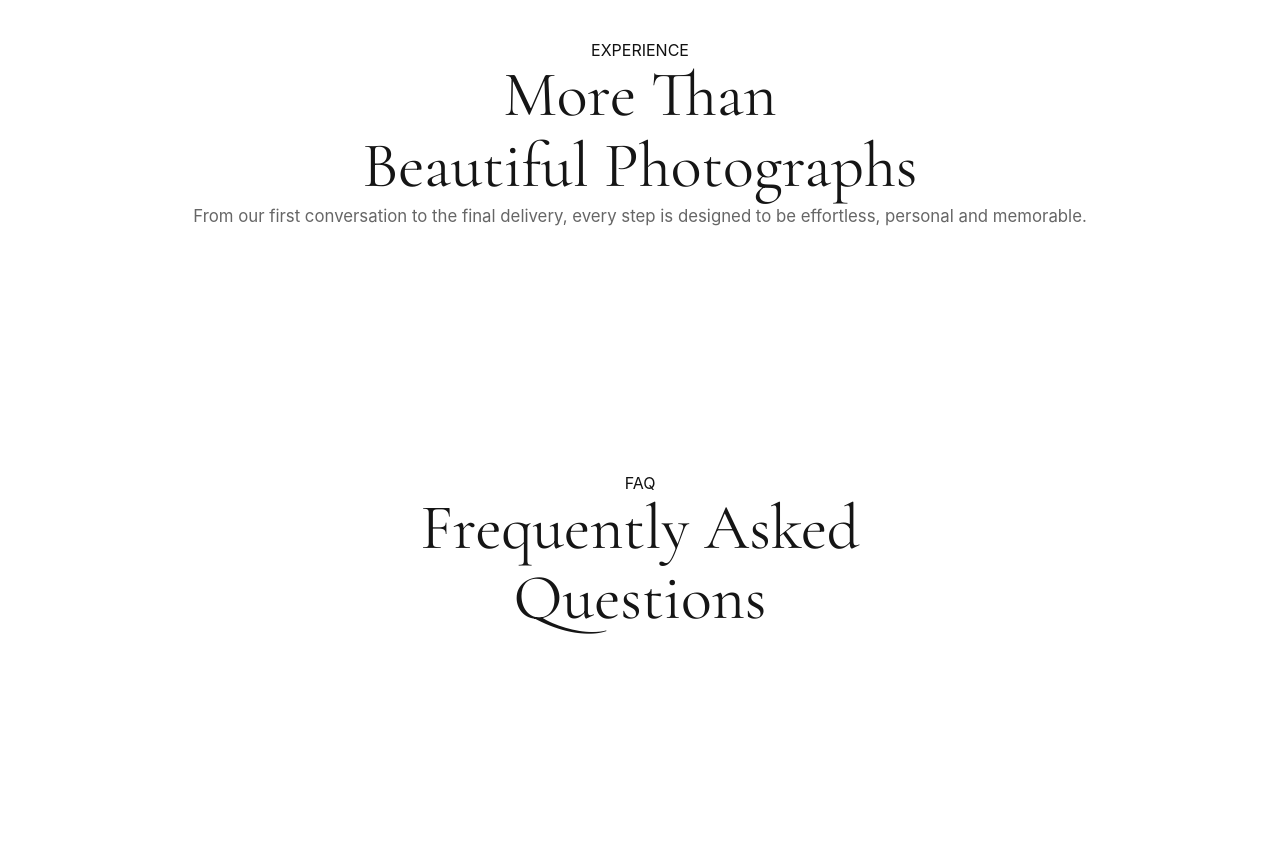
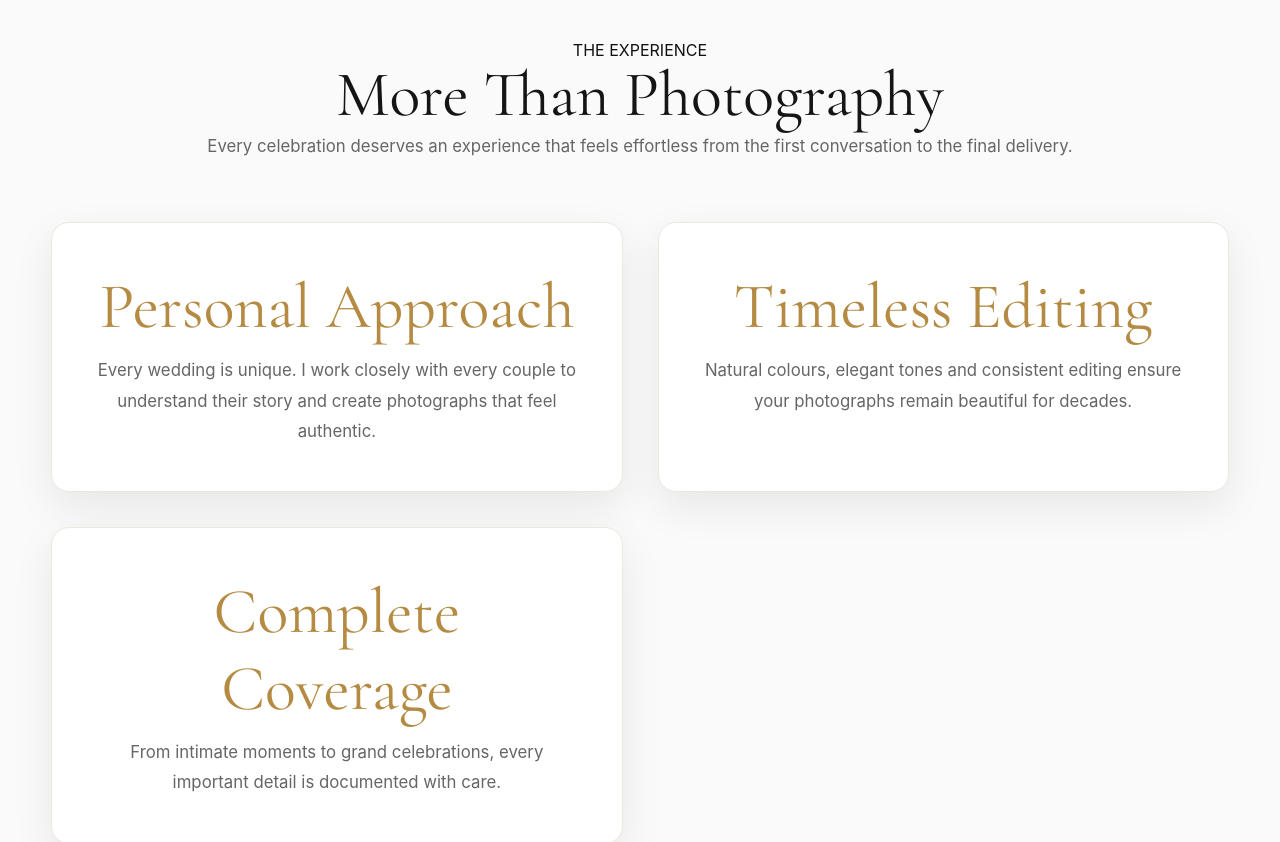
Before and after one commit to rohitohal/rohit-ohal-photography, a React (Vite) app: page /weddings in a window 1280 px wide. Shown: the part 3660-4502 px from the top of the page. Built offline with nearby package versions, Linux system fonts and the light colour scheme.

Commit message:
Build Client Experience section

```diff
--- a/src/components/weddings/ClientExperience.jsx
+++ b/src/components/weddings/ClientExperience.jsx
@@ -1,3 +1,18 @@
+const experiences = [
+  {
+    title: "Personal Approach",
+    text: "Every wedding is unique. I work closely with every couple to understand their story and create photographs that feel authentic."
+  },
+  {
+    title: "Timeless Editing",
+    text: "Natural colours, elegant tones and consistent editing ensure your photographs remain beautiful for decades."
+  },
+  {
+    title: "Complete Coverage",
+    text: "From intimate moments to grand celebrations, every important detail is documented with care."
+  }
+];
+
 export default function ClientExperience() {
   return (
     <section className="client-experience">
@@ -5,20 +20,32 @@ export default function ClientExperience() {
       <div className="container">
 
         <div className="section-header">
-
-          <span>EXPERIENCE</span>
+          <span>THE EXPERIENCE</span>
 
           <h2>
-            More Than
-            <br />
-            Beautiful Photographs
+            More Than Photography
           </h2>
 
           <p>
-            From our first conversation to the final delivery,
-            every step is designed to be effortless,
-            personal and memorable.
+            Every celebration deserves an experience that feels effortless from the first conversation to the final delivery.
           </p>
+        </div>
+
+        <div className="experience-grid">
+
+          {experiences.map((item) => (
+
+            <div
+              key={item.title}
+              className="experience-card"
+            >
+              <h3>{item.title}</h3>
+
+              <p>{item.text}</p>
+
+            </div>
+
+          ))}
 
         </div>
 
--- a/src/styles/pages/weddings.css
+++ b/src/styles/pages/weddings.css
@@ -526,3 +526,76 @@ Wedding Gallery
 }
 
 }
+/*==================================
+Client Experience
+==================================*/
+
+.client-experience{
+
+    padding:120px 0;
+
+    background:#fafafa;
+
+}
+
+.experience-grid{
+
+    display:grid;
+
+    grid-template-columns:repeat(3,1fr);
+
+    gap:32px;
+
+    margin-top:60px;
+
+}
+
+.experience-card{
+
+    background:#fff;
+
+    border-radius:18px;
+
+    padding:42px;
+
+    box-shadow:0 15px 40px rgba(0,0,0,.08);
+
+    transition:.35s;
+
+}
+
+.experience-card:hover{
+
+    transform:translateY(-8px);
+
+}
+
+.experience-card h3{
+
+    font-size:28px;
+
+    margin-bottom:18px;
+
+    font-family:"Cormorant Garamond",serif;
+
+    color:#151515;
+
+}
+
+.experience-card p{
+
+    color:#666;
+
+    line-height:1.9;
+
+}
+
+@media(max-width:992px){
+
+.experience-grid{
+
+    grid-template-columns:1fr;
+
+}
+
+}
```
